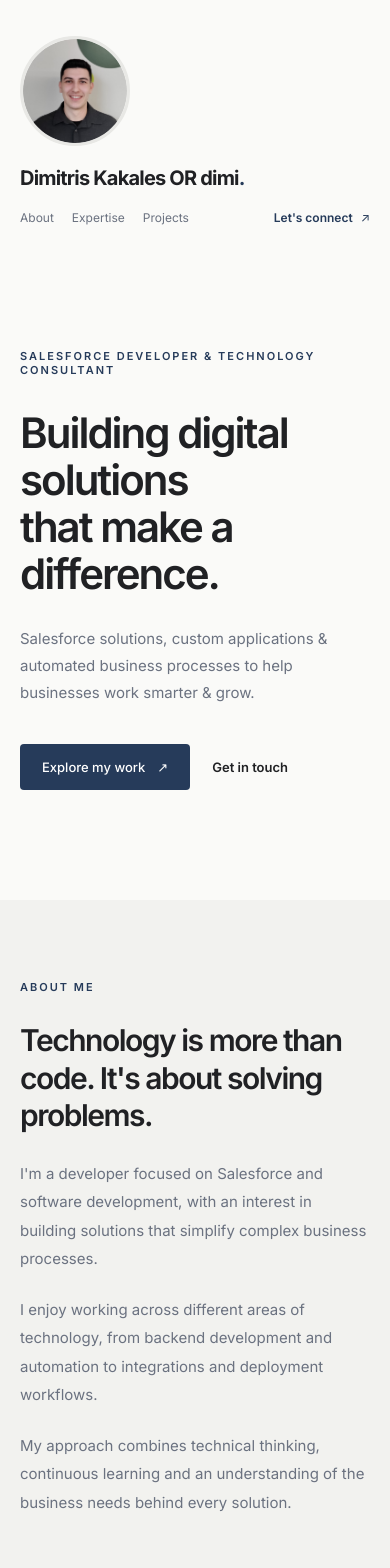
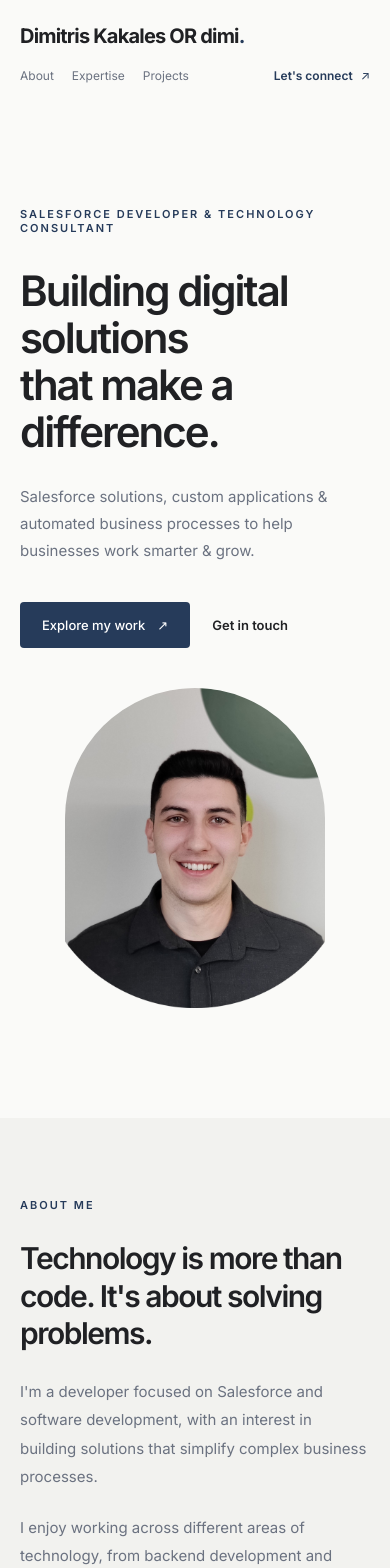
Before and after one commit to dkak/dimi-portfolio, a React (Vite) app: page / in a window 390 px wide. Shown: the top 1568 px of the page. Built offline with nearby package versions, Linux system fonts and the light colour scheme.

Commit message:
photo configured but needs improvement

```diff
--- a/src/App.css
+++ b/src/App.css
@@ -64,16 +64,6 @@
   .navbar-contact {
     font-size: 12px;
   }
-}
-
-.navbar-photo {
-  width: 110px;
-  height: 110px;
-  border-radius: 50%;
-  object-fit: cover;
-  display: flex;
-  margin-top: 12px;
-  border: 3px solid #E8E8E5;
 }
 
 /* HERO SECTION */
@@ -158,6 +148,47 @@
   .hero-actions {
     flex-wrap: wrap;
     gap: 22px;
+  }
+}
+    /* Photo Styling */
+
+.hero {
+  display: flex;
+  align-items: center;
+  justify-content: space-between;
+  gap: 60px;
+}
+
+.hero-content {
+  flex: 1;
+}
+
+.hero-image {
+  width: 340px;
+  height: 420px;
+  flex-shrink: 0;
+  overflow: hidden;
+  border-radius: 180px 180px 12px 12px;
+}
+
+.hero-image img {
+  width: 100%;
+  height: 100%;
+  object-fit: cover;
+  display: block;
+}
+
+@media (max-width: 768px) {
+  .hero {
+    flex-direction: column;
+    align-items: flex-start;
+    gap: 40px;
+  }
+
+  .hero-image {
+    width: 260px;
+    height: 320px;
+    align-self: center;
   }
 }
 
--- a/src/components/Hero.jsx
+++ b/src/components/Hero.jsx
@@ -1,3 +1,5 @@
+import profilePhoto from '../assets/profile.png'
+
 function Hero() {
   return (
     <section className="hero">
@@ -23,12 +25,13 @@ function Hero() {
           <a href="#projects" className="button-primary">
             Explore my work <span>↗</span>
           </a>
-
           <a href="#contact" className="button-secondary">
             Get in touch
           </a>
         </div>
-
+      </div>
+      <div className="hero-image">
+        <img src={profilePhoto} alt="Dimitrios Kakales" />
       </div>
     </section>
   )
--- a/src/components/Navbar.jsx
+++ b/src/components/Navbar.jsx
@@ -1,13 +1,6 @@
-import profilePhoto from '../assets/profile.png'
-
 function Navbar() {
   return (
     <header className="navbar">
-      <img
-          src={profilePhoto}
-          alt="Portrait"
-          className="navbar-photo"
-        />
       <a href="#" className="navbar-logo">
         Dimitris Kakales OR dimi<span>.</span>
       </a>
```
